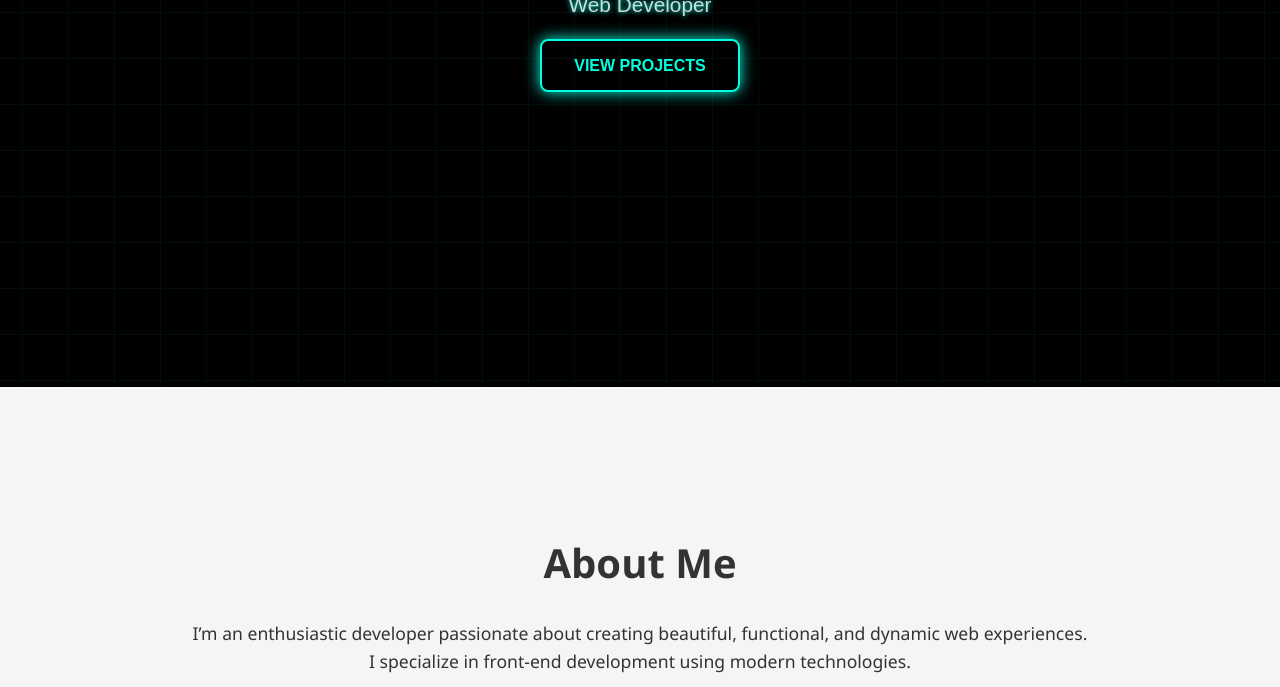
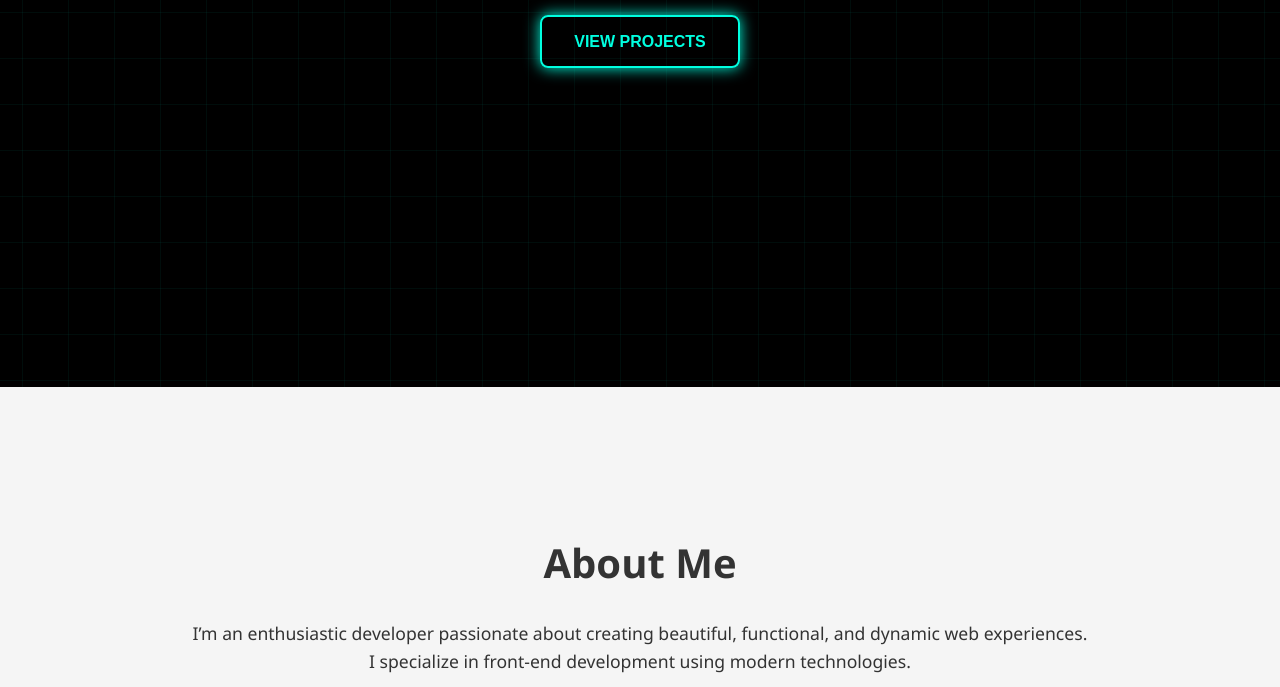
Before and after one commit to tusharkanta04/myportfolio, a plain HTML site: page index.html in a window 1280 px wide. Shown: the part 413-1100 px from the top of the page. Drawn offline with Linux system fonts and the light colour scheme; a script that the page names is missing.

Commit message:
Update index.html

```diff
--- a/index.html
+++ b/index.html
@@ -22,7 +22,8 @@
     <div class="glow-grid"></div>
     <div class="hero-content">
       <h1>Hi, I'm Tushar</h1>
-      <p class="subtitle">Web Developer </p>
+      <p class="subtitle">
+        </p>
       <a href="#projects" class="btn">View Projects</a>
     </div>
   </section>
```
